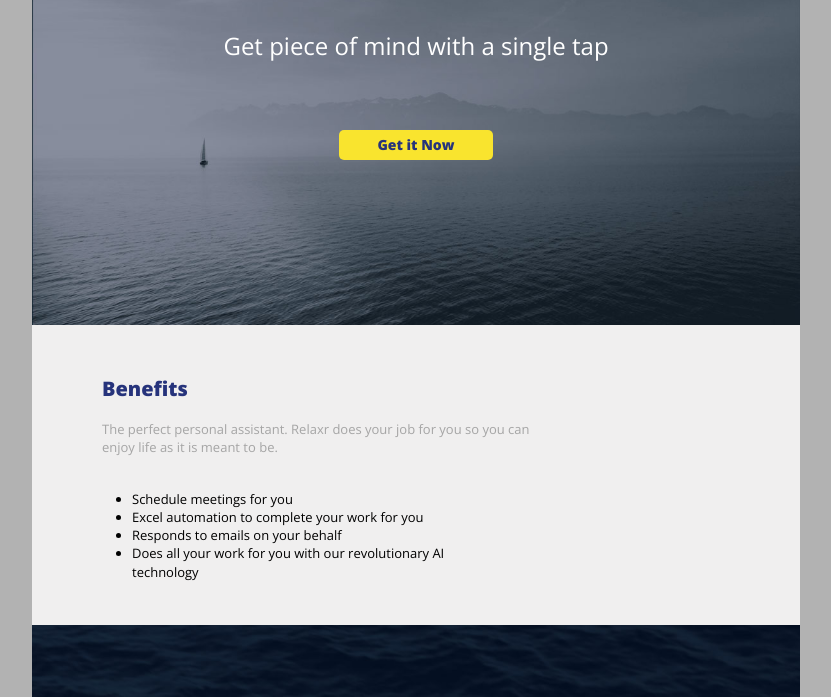
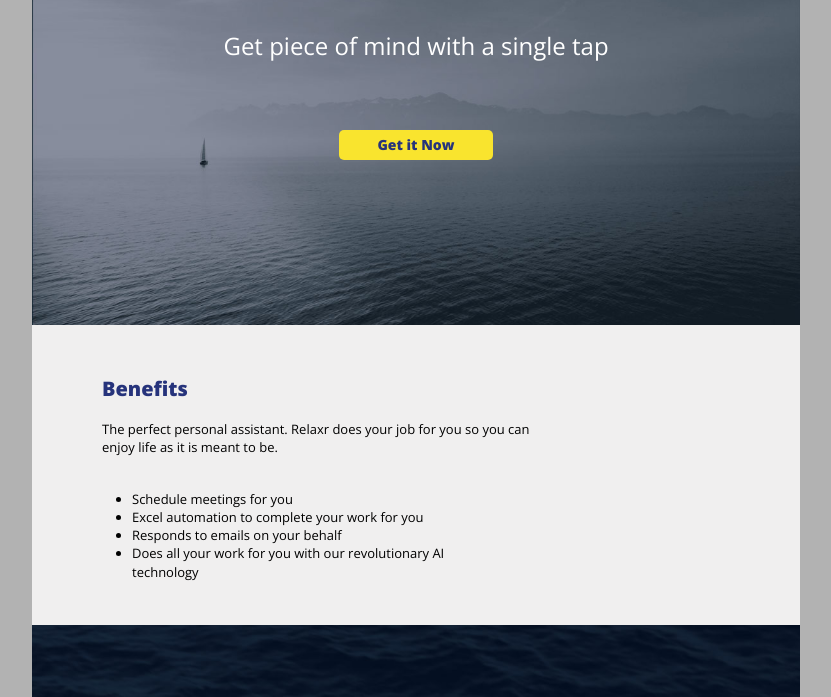
Before and after one commit to jangstarr/relaxr-landing-page, a plain HTML site: page index.html in a window 1280 px wide. Shown: the part 75-772 px from the top of the page, without its empty margins (224-1055 px from the left). Drawn offline with nearby package versions, Linux system fonts and the light colour scheme.

Commit message:
font weight

```diff
--- a/style.css
+++ b/style.css
@@ -151,8 +151,7 @@ footer .img2 {
 .bentext {
   width: 500px;
   font-size: 13px;
-  font-weight: Light;
-  color: #9e9e9eeb;
+  font-weight: 100;
   padding-left: 70px;
   text-overflow: clip;
 }
@@ -161,7 +160,7 @@ footer .img2 {
   padding-left: 100px;
   list-style-type: disc;
   font-size: 13px;
-  font-weight: Light;
+  font-weight: 100;
   width: 470px;
   text-overflow: clip;
 }
```
